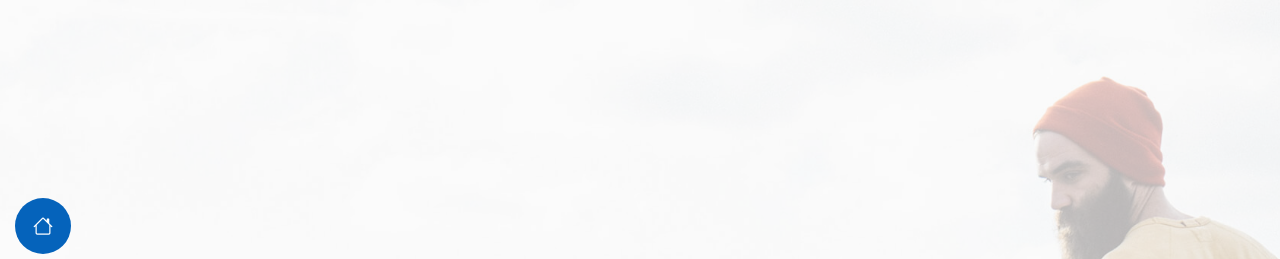
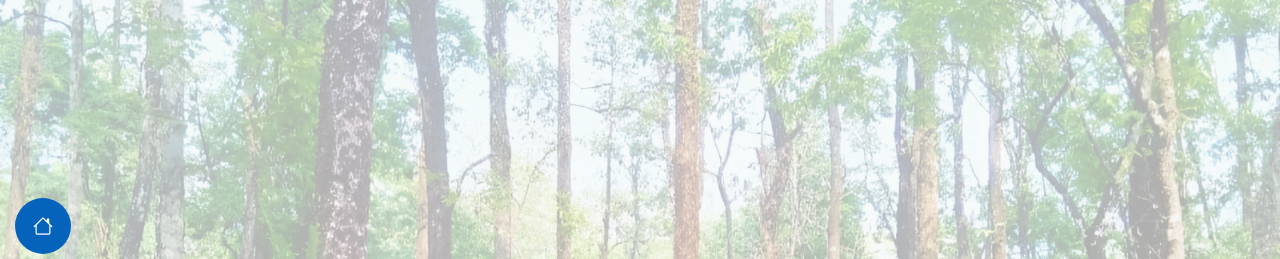
Before and after one commit to Santanuchakrabarty/info, a plain HTML site: page index.html in a window 1280 px wide. Shown: the top 259 px of the page. Drawn offline with Linux system fonts and the light colour scheme.

Commit message:
Update index.html

```diff
--- a/index.html
+++ b/index.html
@@ -62,7 +62,7 @@
     <!-- Hero Section -->
     <section id="hero" class="hero section light-background">
 
-      <img src="assets/img/hero-bg.jpg" alt="">
+      <img src="assets/img/santanu.jpeg" alt="">
 
       <div class="container" data-aos="zoom-out">
         <div class="row justify-content-center">
```
